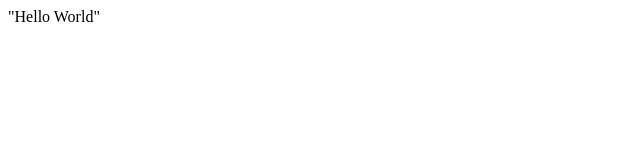
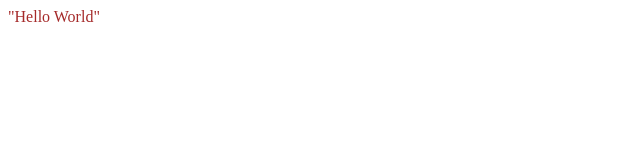
Before and after one commit to solontsov/solontsov.github.io, a plain HTML site: page index.html in a window 1280 px wide. Shown: the full height of the page, 0-640 px from the left. Drawn offline with Linux system fonts and the light colour scheme.

Commit message:
stylesheet

```diff
--- a/index.html
+++ b/index.html
@@ -1,6 +1,7 @@
 <!DOCTYPE html>
 <head>
 <title>Test page</title>
+<link rel="stylesheet" href="main.css">
 </head>
 <body>
    <div>
--- /dev/null
+++ b/main.css
@@ -0,0 +1,3 @@
+div {
+    color: brown
+}
```
Also changed, not shown: 1 other file.
